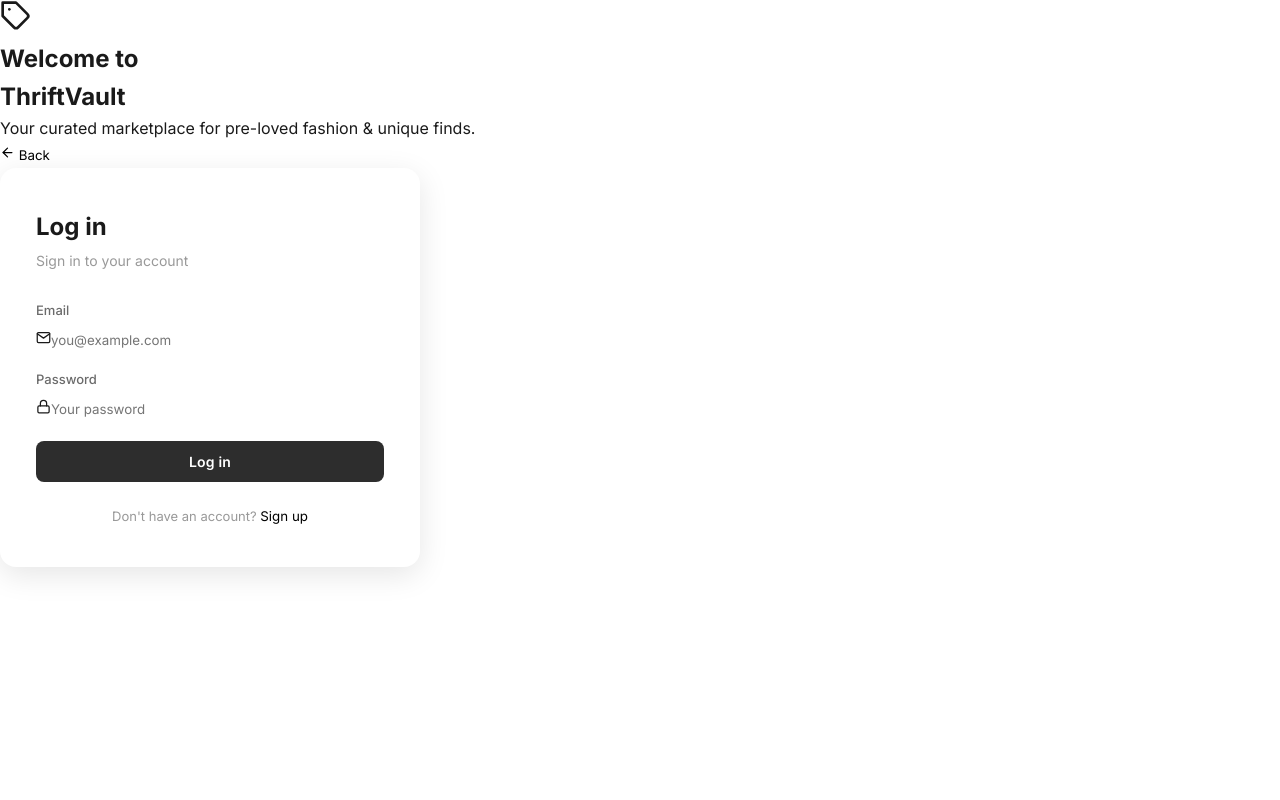
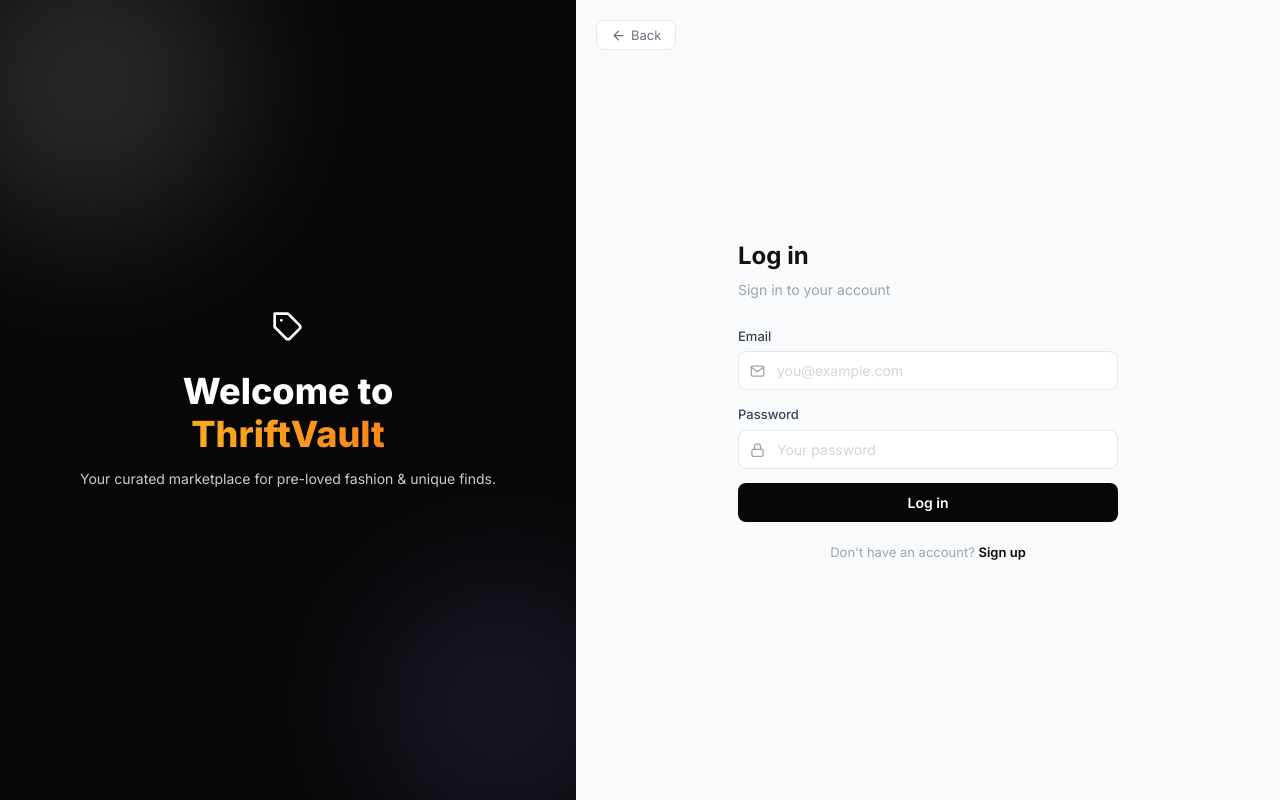
Before and after one commit to amitihere/Devops, a React (Vite) app in the folder client/: page /login in a window 1280 px wide. Built offline with nearby package versions, Linux system fonts and the light colour scheme; no server answers.

Commit message:
added some css to make the sign/login smooth

```diff
--- a/client/src/pages/Auth.css
+++ b/client/src/pages/Auth.css
@@ -1,158 +1,219 @@
-/* Auth Pages — Login & Signup */
+/* Auth — white theme, split layout */
 
-.auth-page {
+.auth-root {
+    display: flex;
     min-height: 100vh;
+    font-family: 'Inter', system-ui, sans-serif;
+}
+
+/* ── LEFT PANEL ── */
+.auth-left {
+    position: relative;
+    flex: 0 0 45%;
+    background: linear-gradient(135deg, #070707 0%, #070707 100%);
     display: flex;
     align-items: center;
     justify-content: center;
-    background: var(--off-white);
-    padding: 24px;
+    overflow: hidden;
+    color: #fff;
 }
 
+.auth-blob {
+    position: absolute;
+    border-radius: 50%;
+    opacity: 0.15;
+    filter: blur(80px);
+}
+.auth-blob--1 {
+    width: 300px; height: 300px;
+    background: #fff;
+    top: -60px; left: -60px;
+    animation: float 7s ease-in-out infinite;
+}
+.auth-blob--2 {
+    width: 250px; height: 250px;
+    background: #a78bfa;
+    bottom: -50px; right: -50px;
+    animation: float 7s ease-in-out infinite 2s;
+}
+@keyframes float {
+    0%, 100% { transform: translateY(0); }
+    50% { transform: translateY(-20px); }
+}
+
+.auth-left-inner {
+    position: relative;
+    z-index: 1;
+    text-align: center;
+    padding: 40px;
+    animation: fadeUp 0.6s ease both;
+}
+@keyframes fadeUp {
+    from { opacity: 0; transform: translateY(20px); }
+    to { opacity: 1; transform: translateY(0); }
+}
+.auth-left-icon { margin-bottom: 20px; }
+.auth-left-title {
+    font-size: 36px;
+    font-weight: 800;
+    line-height: 1.2;
+    margin: 0 0 12px;
+}
+.auth-left-title span {
+    display: block;
+    background: linear-gradient(90deg, #fbbf24, #f97316);
+    -webkit-background-clip: text;
+    -webkit-text-fill-color: transparent;
+    background-clip: text;
+}
+.auth-left-sub {
+    font-size: 14px;
+    opacity: 0.8;
+    line-height: 1.5;
+    margin: 0;
+}
+
+/* ── RIGHT PANEL ── */
+.auth-right {
+    flex: 1;
+    background: #f9fafb;
+    display: flex;
+    align-items: center;
+    justify-content: center;
+    padding: 40px 24px;
+    position: relative;
+}
+
+.auth-back {
+    position: absolute;
+    top: 20px; left: 20px;
+    display: flex;
+    align-items: center;
+    gap: 5px;
+    font-size: 13px;
+    color: #6b7280;
+    background: #fff;
+    border: 1px solid #e5e7eb;
+    border-radius: 8px;
+    padding: 6px 14px;
+    cursor: pointer;
+    font-family: inherit;
+    transition: all 0.15s ease;
+}
+.auth-back:hover { color: #111; border-color: #d1d5db; }
+
+/* Card */
 .auth-card {
     width: 100%;
-    max-width: 420px;
-    background: var(--white);
-    border-radius: var(--radius-lg);
-    box-shadow: var(--shadow-lg);
-    padding: 40px 36px;
-    animation: slideUp 0.35s cubic-bezier(0.4, 0, 0.2, 1);
+    max-width: 380px;
 }
-
-@keyframes slideUp {
-    from {
-        opacity: 0;
-        transform: translateY(20px);
-    }
-
-    to {
-        opacity: 1;
-        transform: translateY(0);
-    }
-}
-
-.auth-logo {
-    display: flex;
-    align-items: center;
-    gap: 8px;
-    margin-bottom: 28px;
-    text-decoration: none;
-}
-
-.auth-logo-icon {
-    color: var(--accent);
-}
-
-.auth-logo-name {
-    font-size: 20px;
-    font-weight: 700;
-    letter-spacing: -0.5px;
-    color: var(--text-primary);
-}
-
 .auth-title {
     font-size: 24px;
     font-weight: 700;
-    color: var(--text-primary);
-    margin-bottom: 4px;
+    color: #111;
+    margin: 0 0 4px;
+}
+.auth-subtitle {
+    font-size: 14px;
+    color: #9ca3af;
+    margin: 0 0 24px;
 }
 
-.auth-subtitle {
-    font-size: 14px;
-    color: var(--text-muted);
-    margin-bottom: 28px;
-}
-
+/* Form */
 .auth-form {
     display: flex;
     flex-direction: column;
-    gap: 16px;
+    gap: 14px;
 }
-
 .auth-field {
     display: flex;
     flex-direction: column;
-    gap: 6px;
+    gap: 5px;
 }
-
 .auth-field label {
     font-size: 13px;
     font-weight: 500;
-    color: var(--text-secondary);
+    color: #374151;
+}
+.auth-input-wrap {
+    position: relative;
+}
+.auth-input-icon {
+    position: absolute;
+    top: 50%; left: 12px;
+    transform: translateY(-50%);
+    color: #9ca3af;
+    display: flex;
+}
+.auth-input-wrap input {
+    width: 100%;
+    padding: 10px 12px 10px 38px;
+    border: 1.5px solid #e5e7eb;
+    border-radius: 8px;
+    font-size: 14px;
+    color: #111;
+    background: #fff;
+    font-family: inherit;
+    outline: none;
+    box-sizing: border-box;
+    transition: border-color 0.15s ease, box-shadow 0.15s ease;
+}
+.auth-input-wrap input::placeholder { color: #d1d5db; }
+.auth-input-wrap input:focus {
+    border-color: #6c63ff;
+    box-shadow: 0 0 0 3px rgba(108, 99, 255, 0.1);
 }
 
-.auth-input {
-    width: 100%;
-    padding: 11px 14px;
-    border-radius: var(--radius-sm);
-    border: 1.5px solid var(--mid-gray);
-    background: var(--off-white);
-    font-size: 14px;
-    color: var(--text-primary);
-    transition: var(--transition);
-    font-family: inherit;
+/* Error */
+.auth-error {
+    background: #fef2f2;
+    border: 1px solid #fecaca;
+    color: #dc2626;
+    border-radius: 8px;
+    padding: 8px 12px;
+    font-size: 13px;
+    margin: 0;
 }
 
-.auth-input:focus {
-    border-color: var(--accent);
-    background: var(--white);
-    box-shadow: 0 0 0 3px rgba(45, 45, 45, 0.08);
-    outline: none;
-}
-
-.auth-input::placeholder {
-    color: var(--text-muted);
-}
-
+/* Button */
 .auth-btn {
-    margin-top: 4px;
-    padding: 12px;
-    background: var(--accent);
+    padding: 11px;
+    background: #070707;
     color: #fff;
     font-size: 14px;
     font-weight: 600;
-    border-radius: var(--radius-sm);
     border: none;
+    border-radius: 8px;
     cursor: pointer;
-    transition: var(--transition);
     font-family: inherit;
-    letter-spacing: 0.2px;
+    transition: background 0.15s ease;
 }
+.auth-btn:hover { background: #050505; }
+.auth-btn:disabled { opacity: 0.5; cursor: not-allowed; }
 
-.auth-btn:hover {
-    background: var(--accent-hover);
-}
-
-.auth-btn:disabled {
-    opacity: 0.6;
-    cursor: not-allowed;
-}
-
-.auth-error {
-    background: #fff0f0;
-    border: 1px solid #fecaca;
-    color: #b91c1c;
-    border-radius: var(--radius-sm);
-    padding: 10px 14px;
-    font-size: 13px;
-    margin-top: -4px;
-}
-
+/* Switch */
 .auth-switch {
-    margin-top: 24px;
     text-align: center;
     font-size: 13px;
-    color: var(--text-muted);
+    color: #9ca3af;
+    margin-top: 20px;
 }
+.auth-switch button {
+    background: none;
+    border: none;
+    color: #080808;
+    font-weight: 600;
+    font-size: 13px;
+    cursor: pointer;
+    font-family: inherit;
+    padding: 0;
+}
+.auth-switch button:hover { color: #5b54e0; }
 
-.auth-switch a {
-    color: var(--accent);
-    font-weight: 600;
-    text-decoration: none;
-    border-bottom: 1px solid transparent;
-    transition: var(--transition);
+/* Responsive */
+@media (max-width: 768px) {
+    .auth-root { flex-direction: column; }
+    .auth-left { flex: 0 0 180px; }
+    .auth-left-title { font-size: 26px; }
+    .auth-right { padding: 24px 16px; }
 }
-
-.auth-switch a:hover {
-    border-bottom-color: var(--accent);
-}
```
